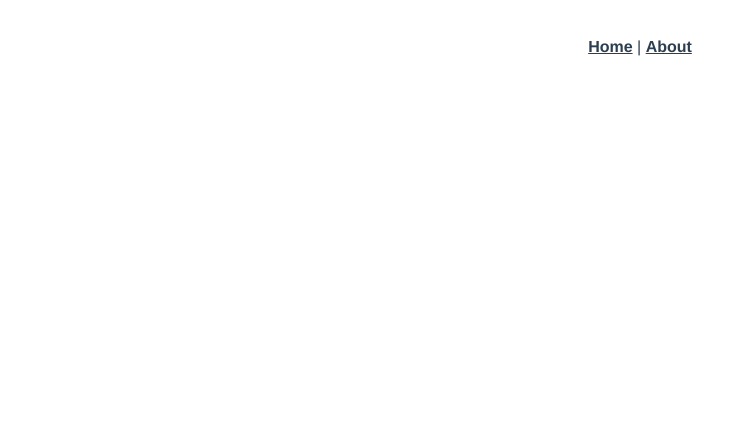
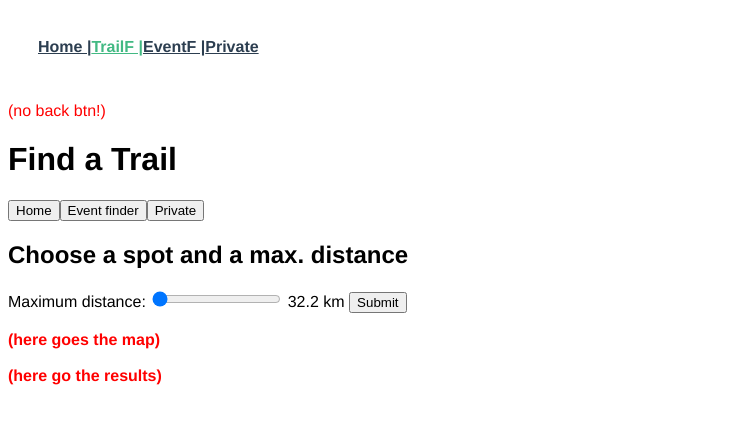
Before and after one commit to Pintec10/Trail_Buddy-Hiking_app, a Vue app: page /trail-finder in a window 1280 px wide. Shown: the top 424 px of the page, without its empty margins (0-747 px from the left). Built offline with nearby package versions, Linux system fonts and the light colour scheme.

Commit message:
re-first commit

```diff
--- a/src/App.vue
+++ b/src/App.vue
@@ -1,20 +1,32 @@
 <template>
   <div id="app">
     <div id="nav">
-      <router-link to="/">Home</router-link> |
-      <router-link to="/about">About</router-link>
+      <router-link to="/">Home |</router-link>
+      <router-link to="/trail-finder">TrailF |</router-link>
+      <router-link to="/event-finder">EventF |</router-link>
+      <router-link to="/private">Private</router-link>
     </div>
-    <router-view/>
+    <router-view :testvar="testvar" />
   </div>
 </template>
 
+
+<script>
+export default {
+  data() {
+    return {
+      testvar: "ciao"
+    };
+  }
+};
+</script>
+
+
 <style>
 #app {
-  font-family: 'Avenir', Helvetica, Arial, sans-serif;
+  font-family: "Avenir", Helvetica, Arial, sans-serif;
   -webkit-font-smoothing: antialiased;
   -moz-osx-font-smoothing: grayscale;
-  text-align: center;
-  color: #2c3e50;
 }
 #nav {
   padding: 30px;
--- /dev/null
+++ b/src/components/header_nav.vue
@@ -0,0 +1,36 @@
+<template>
+  <div>
+    <router-link to="/trail-finder" v-if="pageID === 'trail_info'">Back</router-link>
+    <router-link to="/event-finder" v-if="pageID === 'event_info'">Back</router-link>
+    <p v-if="pageID !== ('trail_info' || 'event_info')" class="to-fix">(no back btn!)</p>
+
+    <h1>{{pageTitle}}</h1>
+    <div>
+      <router-link to="/" v-if="pageID !== 'home'" tag="button">Home</router-link>
+      <router-link to="/trail-finder" v-if="pageID !== 'trail_finder'" tag="button">Trail Finder</router-link>
+      <router-link to="/event-finder" v-if="pageID !== 'event_finder'" tag="button">Event finder</router-link>
+      <router-link to="/private" v-if="pageID !== 'private'" tag="button">Private</router-link>
+      <!--<router-link to="/login" v-if="pageID !== 'private' && logged ==='false'" tag="button">Log in</router-link>-->
+    </div>
+  </div>
+</template>
+
+<script>
+export default {
+  name: "HeaderNav",
+  props: {
+    pageID: {
+      type: String
+    },
+    pageTitle: {
+      type: String
+    }
+  }
+};
+</script>
+
+<style>
+.to-fix {
+  color: red;
+}
+</style>
--- a/src/router.js
+++ b/src/router.js
@@ -1,6 +1,12 @@
 import Vue from 'vue'
 import Router from 'vue-router'
-import Home from './views/Home.vue'
+import Home from './views/home.vue'
+import TrailFinder from './views/trail_finder.vue'
+import TrailInfo from './views/trail_info.vue'
+import EventFinder from './views/event_finder.vue'
+import EventInfo from './views/event_info.vue'
+import Private from './views/private.vue'
+import Login from './views/login.vue'
 
 Vue.use(Router)
 
@@ -14,12 +20,28 @@ export default new Router({
       component: Home
     },
     {
-      path: '/about',
-      name: 'about',
-      // route level code-splitting
-      // this generates a separate chunk (about.[hash].js) for this route
-      // which is lazy-loaded when the route is visited.
-      component: () => import(/* webpackChunkName: "about" */ './views/About.vue')
+      path: '/trail-finder',
+      component: TrailFinder,
+    },
+    {
+      path: '/trail-info',
+      component: TrailInfo
+    },
+    {
+      path: '/event-finder',
+      component: EventFinder
+    },
+    {
+      path: '/event-info',
+      component: EventInfo
+    },
+    {
+      path: '/private',
+      component: Private
+    },
+    {
+      path: '/login',
+      component: Login
     }
   ]
 })
--- a/src/views/About.vue
+++ /dev/null
@@ -1,5 +0,0 @@
-<template>
-  <div class="about">
-    <h1>This is an about page</h1>
-  </div>
-</template>
--- a/src/views/Home.vue
+++ b/src/views/Home.vue
@@ -1,18 +1,32 @@
 <template>
-  <div class="home">
-    <img alt="Vue logo" src="../assets/logo.png">
-    <HelloWorld msg="Welcome to Your Vue.js App"/>
+  <div>
+    <HeaderNav :pageID="pageID" :pageTitle="pageTitle" :logged="logged" />
+    <div>
+      <h1>Trail Buddy</h1>
+      <p>testvar is: {{testvar}}</p>
+    </div>
+    <div>
+      <router-link to="/trail-finder" tag="button">
+        <h2>Find a trail</h2>
+      </router-link>
+      <router-link to="/login" tag="button">
+        <h2>Login / Register</h2>
+      </router-link>
+    </div>
   </div>
 </template>
 
+
 <script>
-// @ is an alias to /src
-import HelloWorld from '@/components/HelloWorld.vue'
-
 export default {
-  name: 'home',
-  components: {
-    HelloWorld
+  name: "home",
+  components: {},
+  data() {
+    return {
+      pageID: "home",
+      pageTitle: "Homepage"
+      //logged: "false"
+    };
   }
-}
+};
 </script>
--- /dev/null
+++ b/src/views/event_finder.vue
@@ -0,0 +1,25 @@
+<template>
+  <div>
+    <HeaderNav :pageID="pageID" :pageTitle="pageTitle" />
+  </div>
+</template>
+
+<script>
+import HeaderNav from "@/components/header_nav.vue";
+export default {
+  name: "EventFinder",
+  components: {
+    HeaderNav
+  },
+
+  data() {
+    return {
+      pageID: "event_finder",
+      pageTitle: "Find an Event"
+    };
+  }
+};
+</script>
+
+<style>
+</style>
--- /dev/null
+++ b/src/views/event_info.vue
@@ -0,0 +1,5 @@
+<template>
+  <div>
+    <h1>Info on the event</h1>
+  </div>
+</template>
--- /dev/null
+++ b/src/views/login.vue
@@ -0,0 +1,15 @@
+<template>
+  <div>
+    <p>this is the login page</p>
+    <router-link to="/" v-if="pageID !== 'home'" tag="button">Home</router-link>
+  </div>
+</template>
+
+<script>
+export default {
+  name: "login"
+};
+</script>
+
+<style>
+</style>
--- /dev/null
+++ b/src/views/private.vue
@@ -0,0 +1,25 @@
+<template>
+  <div>
+    <HeaderNav :pageID="pageID" :pageTitle="pageTitle" />
+  </div>
+</template>
+
+<script>
+import HeaderNav from "@/components/header_nav.vue";
+export default {
+  name: "Private",
+  components: {
+    HeaderNav
+  },
+
+  data() {
+    return {
+      pageID: "private",
+      pageTitle: "Private Area"
+    };
+  }
+};
+</script>
+
+<style>
+</style>
--- /dev/null
+++ b/src/views/trail_finder.vue
@@ -0,0 +1,58 @@
+<template>
+  <div>
+    <HeaderNav :pageID="pageID" :pageTitle="pageTitle" />
+    <div>
+      <h2>Choose a spot and a max. distance</h2>
+      <div>
+        <form action="#">
+          Maximum distance:
+          <input type="range" name="max-dist" min="20" max="200" v-model="maxDist" />
+          {{milesToKm}} km
+          <input type="submit" />
+        </form>
+      </div>
+    </div>
+    <div>
+      <br />
+      <strong class="to-fix">(here goes the map)</strong>
+      <br />
+    </div>
+    <div>
+      <br />
+      <strong class="to-fix">(here go the results)</strong>
+      <br />
+    </div>
+  </div>
+</template>
+
+<script>
+import HeaderNav from "@/components/header_nav.vue";
+export default {
+  name: "TrailFinder",
+  components: {
+    HeaderNav
+  },
+
+  data() {
+    return {
+      pageID: "trail_finder",
+      pageTitle: "Find a Trail",
+      maxDist: 20
+    };
+  },
+
+  props: {},
+
+  computed: {
+    milesToKm() {
+      return (this.maxDist * 1.60934).toFixed(1);
+    }
+  }
+};
+</script>
+
+<style>
+.to-fix {
+  color: red;
+}
+</style>
--- /dev/null
+++ b/src/views/trail_info.vue
@@ -0,0 +1,5 @@
+<template>
+  <div>
+    <h1>Trail Info</h1>
+  </div>
+</template>
```
Also changed, not shown: 2 other files (tests, documents, lock files or other folders).
